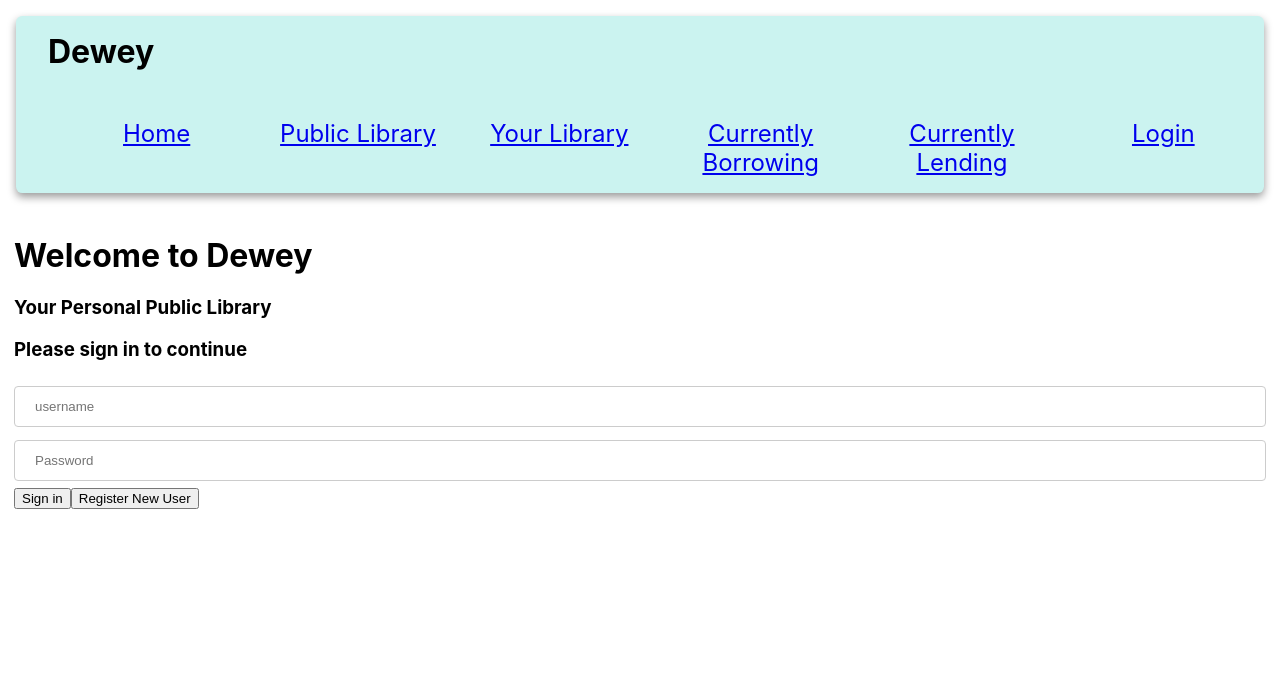
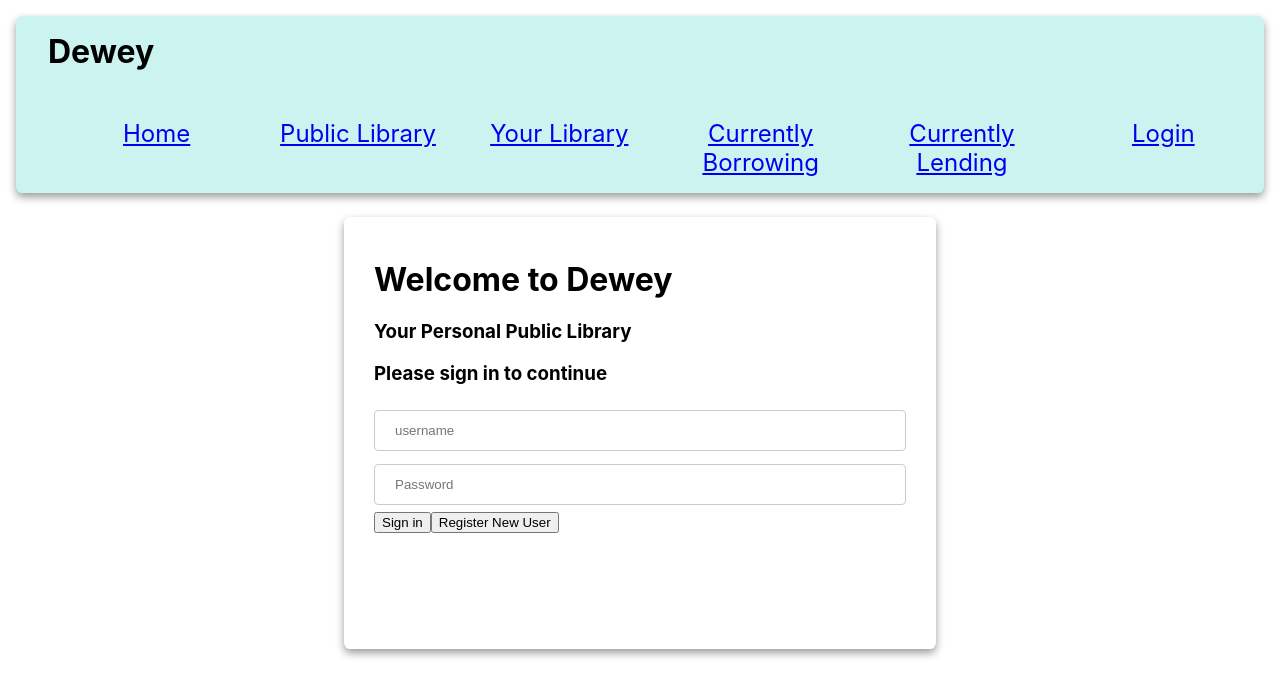
Before and after one commit to abernethyb/dewey, a React (Create React App) app: page /login in a window 1280 px wide. Shown: the top 696 px of the page. Built offline with nearby package versions, Linux system fonts and the light colour scheme.

Commit message:
styled login and registration

```diff
--- a/src/components/auth/Auth.css
+++ b/src/components/auth/Auth.css
@@ -11,3 +11,33 @@ input {
 fieldset {
     border: none;
 }
+
+.login--form--container {
+    /* background-color: rgba(46, 196, 182, 1); */
+    box-shadow: 0 4px 8px 0 rgba(0, 0, 0, 0.4);
+    border-radius: 0.4rem;
+    margin: .5rem;
+    padding: 1rem;
+    width: 35rem;
+    height: 25rem;
+}
+
+.login--container {
+    display: flex;
+    justify-content: center;
+}
+
+.registration--form--container {
+    /* background-color: rgba(46, 196, 182, 1); */
+    box-shadow: 0 4px 8px 0 rgba(0, 0, 0, 0.4);
+    border-radius: 0.4rem;
+    margin: .5rem;
+    padding: 1rem;
+    width: 35rem;
+    height: 35rem;
+}
+
+.registration--container {
+    display: flex;
+    justify-content: center;
+}
--- a/src/components/auth/Login.js
+++ b/src/components/auth/Login.js
@@ -12,7 +12,7 @@ import "./Auth.css"
 
 
 const Login = props => {
-    const [credentials, setCredentials] = useState({ username: "", password: ""});
+    const [credentials, setCredentials] = useState({ username: "", password: "" });
 
     // Update state whenever an input field is edited
     const handleFieldChange = (event) => {
@@ -57,6 +57,8 @@ const Login = props => {
     }
 
     return (
+        <div className="login--container">
+            <div className="login--form--container">
             <form onSubmit={handleLogin}>
                 <fieldset>
                     <h1>Welcome to Dewey</h1>
@@ -79,6 +81,10 @@ const Login = props => {
                     <button type="button" onClick={() => props.history.push(`/Registration`)}>Register New User</button>
                 </fieldset>
             </form>
+            </div>
+
+        </div>
+
     );
 };
 
--- a/src/components/auth/Registration.js
+++ b/src/components/auth/Registration.js
@@ -1,6 +1,7 @@
 
 import React, { useState } from "react"
 import ApiManager from "../../modules/ApiManager"
+import "./Auth.css"
 
 // "username": "Bob Doe",
 // "email": "bob@email.com",
@@ -67,7 +68,7 @@ const Registration = props => {
                             props.setUser(response)
                             props.history.push("/");
                         })
-                }else if (newUser.password !== passwordConf) {
+                } else if (newUser.password !== passwordConf) {
                     window.alert("Password and confirmation password did not match.  Please try again.");
                     console.log("this shouldn't post to db")
                 } else {
@@ -82,6 +83,8 @@ const Registration = props => {
     };
 
     return (
+        <div className="registration--container">
+            <div className="registration--form--container">
                 <form onSubmit={handleFieldChange}>
                     <fieldset>
                         <h2>New to Dewey?</h2>
@@ -144,6 +147,9 @@ const Registration = props => {
                         </button>
                     </fieldset>
                 </form>
+            </div>
+        </div>
+
     );
 };
 
```
Lines whose indentation alone changed are shown as unchanged.
